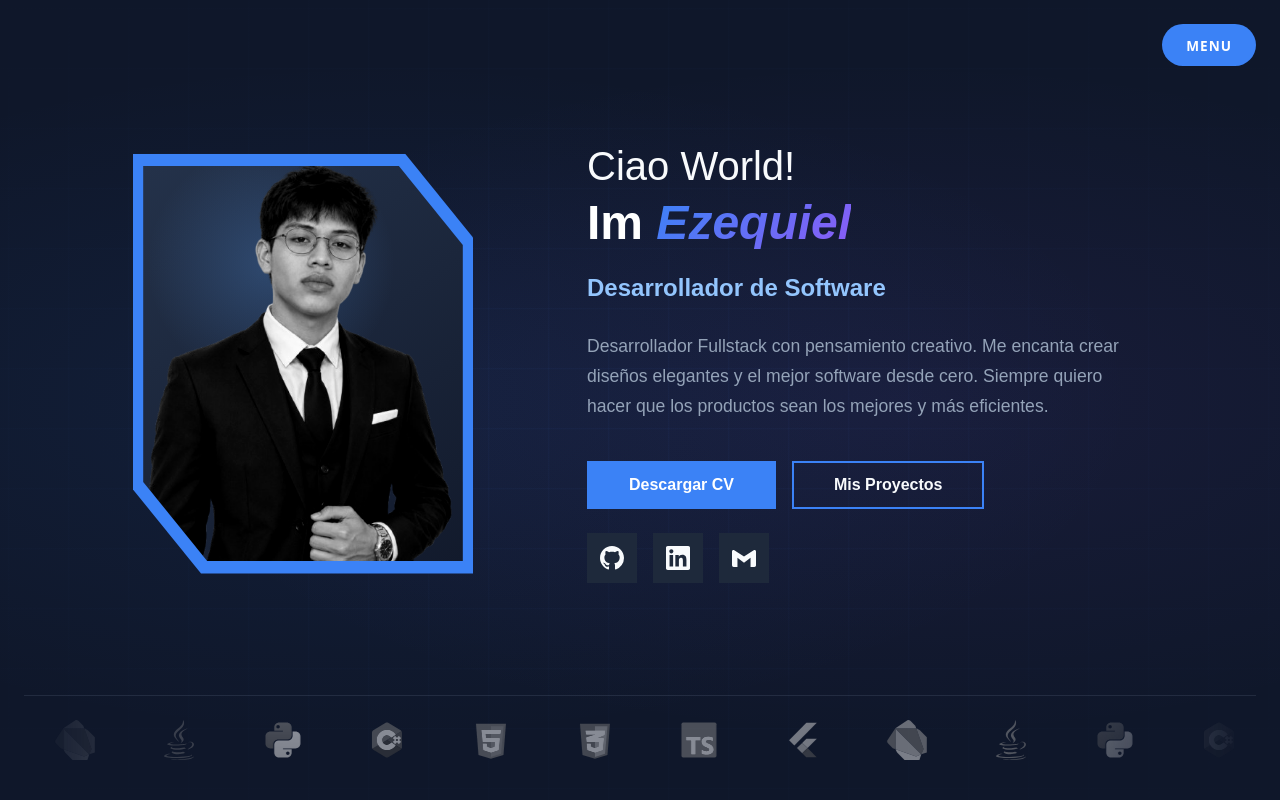
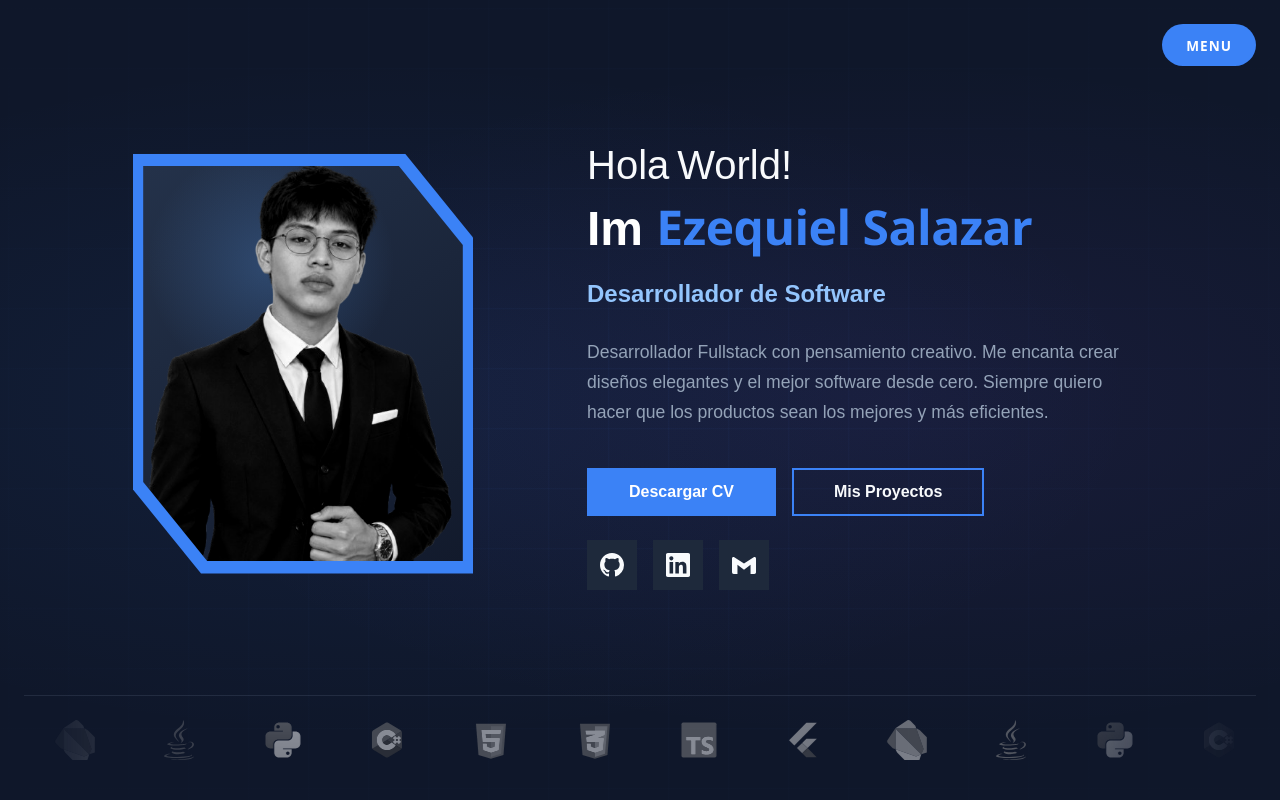
Before and after one commit to Ezequie1Sc/Portafolio, a React (Vite) app: page / in a window 1280 px wide. Shown: the top 800 px of the page. Built offline with nearby package versions, Linux system fonts and the light colour scheme.

Commit message:
feat(hero): Nombre completo Ezequiel Salazar y animación fuerte en saludos multidioma

```diff
--- a/src/components/sections/Hero.css
+++ b/src/components/sections/Hero.css
@@ -14,7 +14,7 @@
   background-color: #0f172a;
 }
 
-/* --- CAMBIO PRINCIPAL: GRID PARA PEGAR EL TEXTO --- */
+/* --- GRID PARA PEGAR EL TEXTO --- */
 .hero-main-container {
   width: min(1180px, 100%);
   margin: 0 auto;
@@ -72,12 +72,49 @@
 }
 
 /* --- CONTENIDO (TEXTO) --- */
+
+/* SALUDO CON ANIMACIÓN FUERTE */
 .hero-greeting {
   font-size: 2.5rem;
   color: #f8fafc;
   margin-bottom: 0.5rem;
   font-weight: 400;
-  animation: fadeIn 1s ease-out;
+  display: flex;
+  align-items: center;
+  gap: 0.5rem;
+  flex-wrap: wrap;
+  height: 3.5rem; /* Altura fija para que el contenido no brinque */
+}
+
+/* ESTADO DE ENTRADA (FUERTE) */
+.greeting-text {
+  display: inline-block;
+  transition: all 0.4s cubic-bezier(0.34, 1.56, 0.64, 1); /* Rebote suave */
+  transform-origin: center bottom;
+}
+
+.greeting-text.fade-in {
+  opacity: 1;
+  transform: translateY(0) scale(1) skewX(0deg);
+}
+
+/* ESTADO DE SALIDA (IMPACTO VISUAL) */
+.greeting-text.fade-out {
+  opacity: 0;
+  /* Se comprime, se inclina (skew) y sale volando hacia arriba */
+  transform: translateY(-25px) scale(0.7) skewX(-8deg);
+}
+
+.greeting-world {
+  display: inline-block;
+}
+
+/* NOMBRE COMPLETO AZUL SÓLIDO */
+.hero-title-name {
+  color: #3b82f6;
+  font-family: 'Montserrat', 'Segoe UI', sans-serif;
+  font-weight: 800;
+  letter-spacing: -0.5px;
 }
 
 .hero-title {
@@ -86,14 +123,6 @@
   margin-bottom: 1.5rem;
   line-height: 1.1;
   animation: fadeIn 1s ease-out;
-}
-
-.hero-title-gradient {
-  background: linear-gradient(135deg, #3b82f6, #8b5cf6);
-  -webkit-background-clip: text;
-  -webkit-text-fill-color: transparent;
-  background-clip: text;
-  font-style: italic;
 }
 
 .typewriter-container {
@@ -215,7 +244,7 @@
 }
 
 /* ========================================
-   IMAGEN + NUEVO SISTEMA DE GLITCH POR CAPAS
+   IMAGEN + GLITCH POR CAPAS
    ======================================== */
 
 .profile-polygon-wrapper {
@@ -325,105 +354,33 @@
 }
 
 @keyframes glitchBlue {
-  0%, 80%, 100% {
-    opacity: 0;
-    transform: translate(0);
-    clip-path: inset(0 0 0 0);
-  }
-
-  81% {
-    opacity: 0.55;
-    transform: translate(-9px, 0);
-    clip-path: inset(12% 0 68% 0);
-  }
-
-  82% {
-    opacity: 0.45;
-    transform: translate(7px, -2px);
-    clip-path: inset(42% 0 43% 0);
-  }
-
-  83% {
-    opacity: 0.5;
-    transform: translate(-6px, 3px);
-    clip-path: inset(70% 0 16% 0);
-  }
-
-  84% {
-    opacity: 0;
-    transform: translate(0);
-  }
+  0%, 80%, 100% { opacity: 0; transform: translate(0); clip-path: inset(0 0 0 0); }
+  81% { opacity: 0.55; transform: translate(-9px, 0); clip-path: inset(12% 0 68% 0); }
+  82% { opacity: 0.45; transform: translate(7px, -2px); clip-path: inset(42% 0 43% 0); }
+  83% { opacity: 0.5; transform: translate(-6px, 3px); clip-path: inset(70% 0 16% 0); }
+  84% { opacity: 0; transform: translate(0); }
 }
 
 @keyframes glitchPurple {
-  0%, 80%, 100% {
-    opacity: 0;
-    transform: translate(0);
-    clip-path: inset(0 0 0 0);
-  }
-
-  81% {
-    opacity: 0.45;
-    transform: translate(8px, 2px);
-    clip-path: inset(58% 0 26% 0);
-  }
-
-  82% {
-    opacity: 0.5;
-    transform: translate(-7px, 0);
-    clip-path: inset(25% 0 58% 0);
-  }
-
-  83% {
-    opacity: 0.45;
-    transform: translate(5px, -2px);
-    clip-path: inset(6% 0 80% 0);
-  }
-
-  84% {
-    opacity: 0;
-    transform: translate(0);
-  }
+  0%, 80%, 100% { opacity: 0; transform: translate(0); clip-path: inset(0 0 0 0); }
+  81% { opacity: 0.45; transform: translate(8px, 2px); clip-path: inset(58% 0 26% 0); }
+  82% { opacity: 0.5; transform: translate(-7px, 0); clip-path: inset(25% 0 58% 0); }
+  83% { opacity: 0.45; transform: translate(5px, -2px); clip-path: inset(6% 0 80% 0); }
+  84% { opacity: 0; transform: translate(0); }
 }
 
 @keyframes glitchBar {
-  0%, 80%, 100% {
-    opacity: 0;
-    transform: translateY(0);
-  }
-
-  81% {
-    opacity: 1;
-    transform: translateY(-16px);
-  }
-
-  82% {
-    opacity: 0.8;
-    transform: translateY(20px);
-  }
-
-  83% {
-    opacity: 1;
-    transform: translateY(4px);
-  }
-
-  84% {
-    opacity: 0;
-  }
+  0%, 80%, 100% { opacity: 0; transform: translateY(0); }
+  81% { opacity: 1; transform: translateY(-16px); }
+  82% { opacity: 0.8; transform: translateY(20px); }
+  83% { opacity: 1; transform: translateY(4px); }
+  84% { opacity: 0; }
 }
 
 @keyframes glitchScan {
-  0%, 80%, 100% {
-    opacity: 0;
-  }
-
-  81%, 83% {
-    opacity: 0.18;
-  }
-
-  84% {
-    opacity: 0;
-  }
+  0%, 80%, 100% { opacity: 0; }
+  81%, 83% { opacity: 0.18; }
+  84% { opacity: 0; }
 }
 
 /* --- CARRUSEL DE TECNOLOGÍAS --- */
@@ -508,7 +465,7 @@
     text-align: center;
   }
 
-  .hero-greeting { font-size: 2rem; }
+  .hero-greeting { font-size: 2rem; justify-content: center; height: 3rem; }
   .hero-title { font-size: 2.2rem; }
   .hero-description { margin-left: auto; margin-right: auto; }
   .hero-buttons { justify-content: center; }
--- a/src/components/sections/Hero.tsx
+++ b/src/components/sections/Hero.tsx
@@ -11,6 +11,11 @@ const Hero: React.FC = () => {
   const [typedText, setTypedText] = useState<string>('');
   const [phraseIndex, setPhraseIndex] = useState<number>(0);
   const [isDeleting, setIsDeleting] = useState<boolean>(false);
+
+  // Array de saludos en diferentes idiomas
+  const greetings: string[] = ['Hola', 'Hello', 'Ciao', 'Bonjour', 'Hallo', 'Olá'];
+  const [greetingIndex, setGreetingIndex] = useState<number>(0);
+  const [fadeGreeting, setFadeGreeting] = useState<boolean>(true);
 
   const phrases: string[] = [
     'Desarrollador de Software',
@@ -61,6 +66,19 @@ const Hero: React.FC = () => {
     return () => clearTimeout(timeout);
   }, [typedText, phraseIndex, isDeleting, phrases]);
 
+  // Efecto para el cambio de saludos (Animación FUERTE y NOTORIA)
+  useEffect(() => {
+    const interval = setInterval(() => {
+      setFadeGreeting(false); // Inicia la animación de salida (fuerte)
+      setTimeout(() => {
+        setGreetingIndex((prev) => (prev + 1) % greetings.length);
+        setFadeGreeting(true); // Inicia la animación de entrada (fuerte)
+      }, 400); // Tiempo de la transición
+    }, 2800); // Cambia cada 2.8 segundos
+
+    return () => clearInterval(interval);
+  }, [greetings.length]);
+
   return (
     <section id="inicio" className="hero">
 
@@ -70,7 +88,7 @@ const Hero: React.FC = () => {
         <div className="grid-overlay"></div>
       </div>
 
-      {/* Contenedor Principal - Usando Grid (Ancho fijo y pegado) */}
+      {/* Contenedor Principal - Usando Grid */}
       <div className="hero-main-container">
 
         {/* Imagen a la izquierda */}
@@ -78,23 +96,19 @@ const Hero: React.FC = () => {
           <div className="profile-polygon-wrapper">
             <div className="hero-shape-background"></div>
 
-            {/* NUEVO SISTEMA DE GLITCH POR CAPAS */}
             <div className="glitch-image">
-              {/* Imagen principal (Blanco y negro, se colorea al hacer hover) */}
               <img
                 src="/ezequielemovebg.png"
                 alt="Ezequiel Salazar"
                 className="profile-img-polygon profile-img-main"
               />
 
-              {/* Capa de glitch Azul (Cian) */}
               <img
                 src="/ezequielemovebg.png"
                 alt=""
                 className="profile-img-polygon profile-img-glitch glitch-blue"
               />
 
-              {/* Capa de glitch Morada (Magenta) */}
               <img
                 src="/ezequielemovebg.png"
                 alt=""
@@ -104,12 +118,18 @@ const Hero: React.FC = () => {
           </div>
         </div>
 
-        {/* Texto a la derecha - Ancho fijo de 560px */}
+        {/* Texto a la derecha */}
         <div className="hero-content">
-          <h2 className="hero-greeting">Ciao World!</h2>
+          <h2 className="hero-greeting">
+            {/* Saludo con animación FUERTE */}
+            <span className={`greeting-text ${fadeGreeting ? 'fade-in' : 'fade-out'}`}>
+              {greetings[greetingIndex]}
+            </span>
+            <span className="greeting-world"> World!</span>
+          </h2>
 
           <h1 className="hero-title">
-            Im <span className="hero-title-gradient">Ezequiel</span>
+            Im <span className="hero-title-name">Ezequiel Salazar</span>
           </h1>
 
           <div className="typewriter-container">
```
